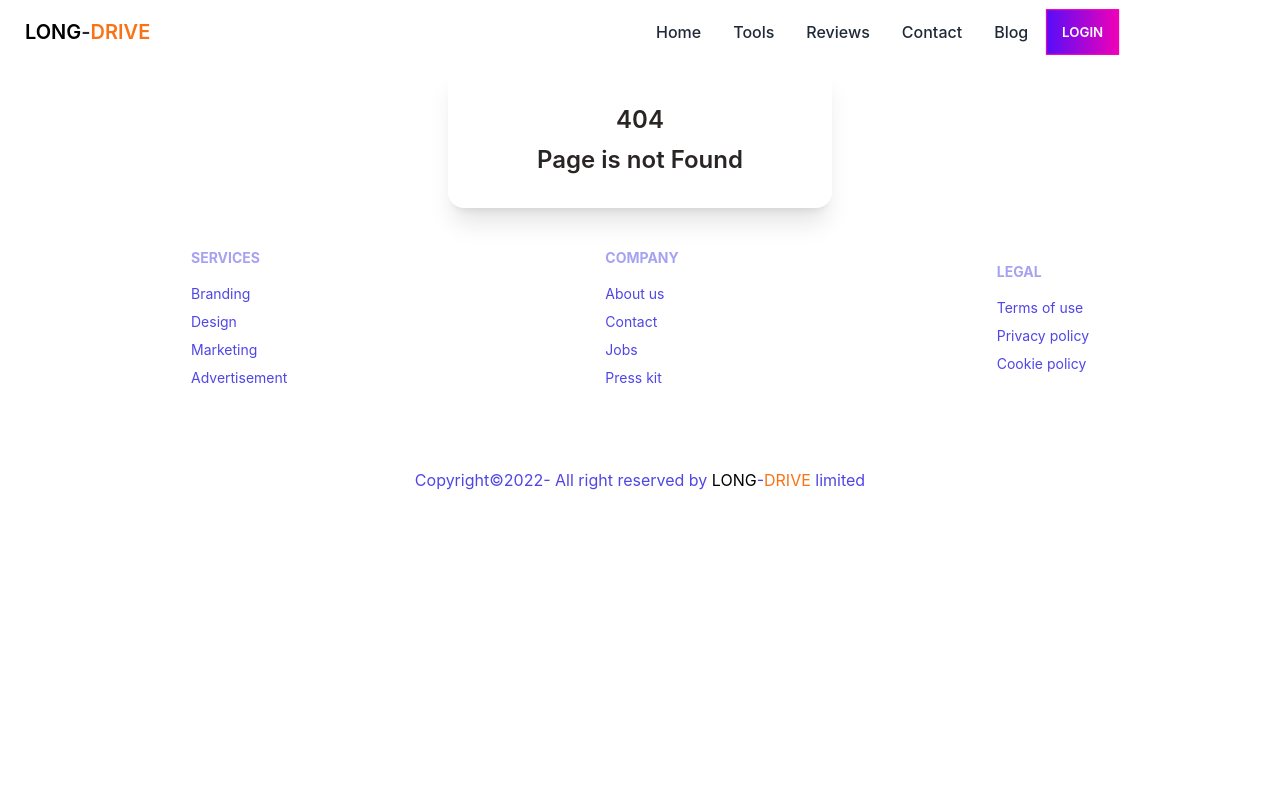
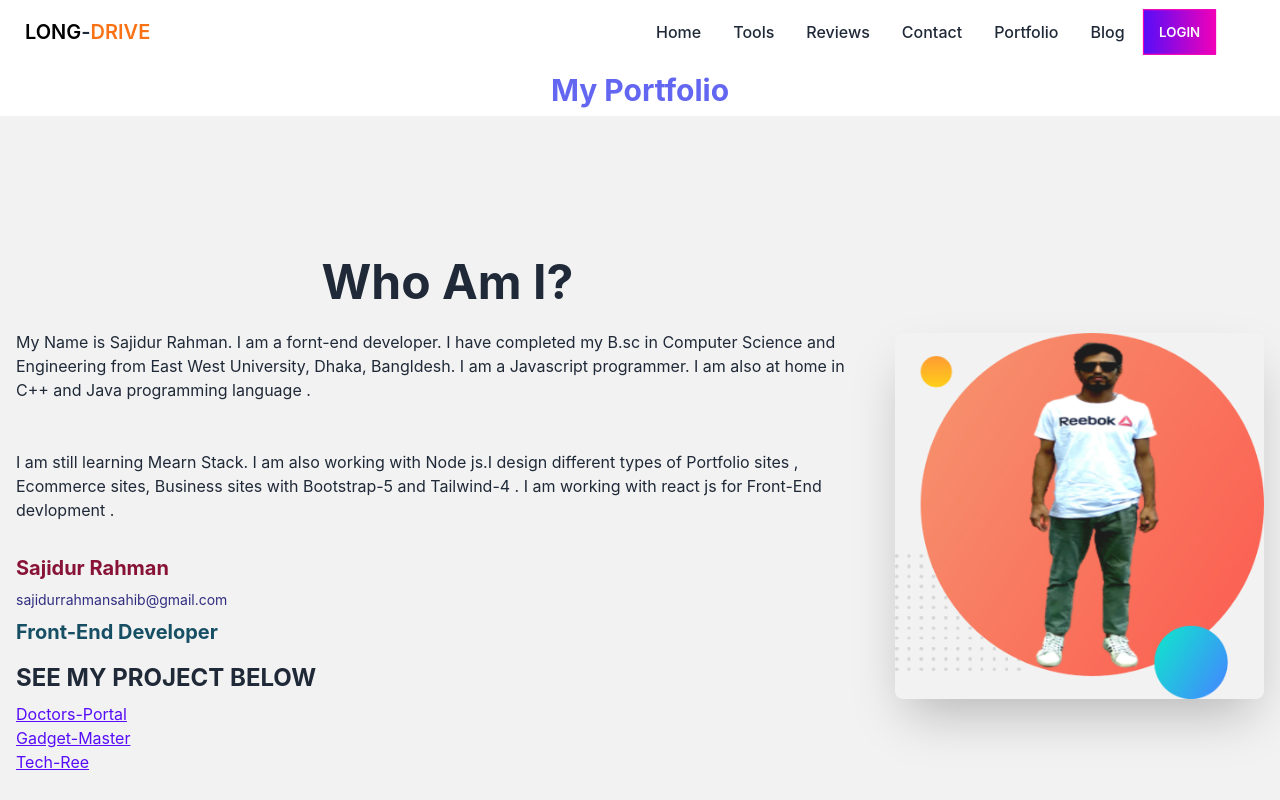
Before and after one commit to sajidur319370/long-drive-client, a React (Create React App) app: page /portfolio in a window 1280 px wide. Shown: the top 800 px of the page. Built offline with nearby package versions, Linux system fonts and the light colour scheme; no server answers.

Commit message:
portfolio added

```diff
--- a/src/App.js
+++ b/src/App.js
@@ -17,6 +17,9 @@ import MyProfile from "./Components/Pages/Dashboard/MyProfile/MyProfile";
 import MyOrders from "./Components/Pages/Dashboard/MyOrders/MyOrders";
 import AddReview from "./Components/Pages/Dashboard/AddReview/AddReview";
 import Users from "./Components/Pages/Dashboard/Users/Users";
+import Contact from "./Components/Pages/Home/Contact/Contact";
+import Blog from "./Components/Pages/Blog/Blog";
+import Portfolio from "./Components/Pages/Portfolio/Portfolio";
 
 function App() {
   return (
@@ -33,6 +36,9 @@ function App() {
           <Route path="users" element={<Users></Users>}></Route>
         </Route>
         <Route path="/purchase/:id" element={<RequireAuth><PurchasePage></PurchasePage></RequireAuth>}></Route>
+        <Route path="/contact" element={<Contact></Contact>}></Route>
+        <Route path="/blog" element={<Blog></Blog>}></Route>
+        <Route path="/portfolio" element={<Portfolio></Portfolio>}></Route>
         <Route path="/login" element={<Login></Login>}></Route>
         <Route path="/signup" element={<SignUp></SignUp>}></Route>
         <Route path="*" element={<NotFound></NotFound>}></Route>
--- /dev/null
+++ b/src/Components/Pages/Blog/Blog.js
@@ -0,0 +1,12 @@
+import React from 'react';
+
+const Blog = () => {
+    return (
+        <div>
+            <h2 className="text-3xl text-indigo-500 text-center font-bold py-2">Blogs</h2>
+
+        </div>
+    );
+};
+
+export default Blog;
--- /dev/null
+++ b/src/Components/Pages/Portfolio/Portfolio.js
@@ -0,0 +1,37 @@
+import React from 'react';
+import myImg from './sajidur.png';
+
+const Portfolio = () => {
+    return (
+        <div>
+            <h2 className="text-3xl text-indigo-500 text-center font-bold py-2">My Portfolio</h2>
+            <div className="hero min-h-screen bg-base-200">
+                <div className="hero-content flex-col lg:flex-row-reverse">
+                    <div>
+                        <img src={myImg} className="w-full rounded-lg shadow-2xl" alt='pic of sajid' />
+
+                    </div>
+
+                    <div>
+                        <h1 className="text-5xl font-bold">Who Am I?</h1>
+                        <p className="py-6 text-left">My Name is Sajidur Rahman. I am a fornt-end developer. I have completed my B.sc in Computer Science and Engineering from East West University, Dhaka, Bangldesh. I am a Javascript programmer. I am also at home in C++ and Java programming language .</p>
+                        <p className="py-6 text-left">I am still learning Mearn Stack. I am also working with Node js.I design different types of Portfolio sites , Ecommerce sites, Business sites with Bootstrap-5 and Tailwind-4 . I am working with react js for Front-End devlopment . </p>
+                        <div className='text-right'>
+                            <h3 className="text-xl text-left text-rose-900  font-bold py-2">Sajidur Rahman</h3>
+                            <h3 className="text-sm text-left text-indigo-900 font-base">sajidurrahmansahib@gmail.com</h3>
+                            <h3 className="text-xl text-left text-cyan-900  font-bold py-2">Front-End Developer</h3>
+                        </div>
+                        <div className='text-left'>
+                            <h3 className="text-2xl text-left font-bold py-2 uppercase">see my Project below</h3>
+                            <a href='https://doctors-portal-65e34.web.app' target="_blank" className="link link-primary block" rel="noreferrer">Doctors-Portal</a>
+                            <a href='https://gadget-master-c9a7a.firebaseapp.com/' target="_blank" className="link link-primary block" rel="noreferrer">Gadget-Master</a>
+                            <a href='https://tech-ree.firebaseapp.com/' target="_blank" className="link link-primary block" rel="noreferrer">Tech-Ree</a>
+                        </div>
+                    </div>
+                </div>
+            </div>
+        </div>
+    );
+};
+
+export default Portfolio;
--- a/src/Components/Pages/Shared/Navbar/Navbar.js
+++ b/src/Components/Pages/Shared/Navbar/Navbar.js
@@ -25,7 +25,10 @@ const Navbar = () => {
                 <Link to="/contact">Contact</Link>
             </li>
             <li className="text-md font-medium">
-                <Link to="/contact">Blog</Link>
+                <Link to="/portfolio">Portfolio</Link>
+            </li>
+            <li className="text-md font-medium">
+                <Link to="/blog">Blog</Link>
             </li>
             {user && (
                 <li className="text-md font-medium">
```
Also changed, not shown: src/Components/Pages/Portfolio/sajidur.png (added), 1 other file (tests, documents, lock files or other folders).
